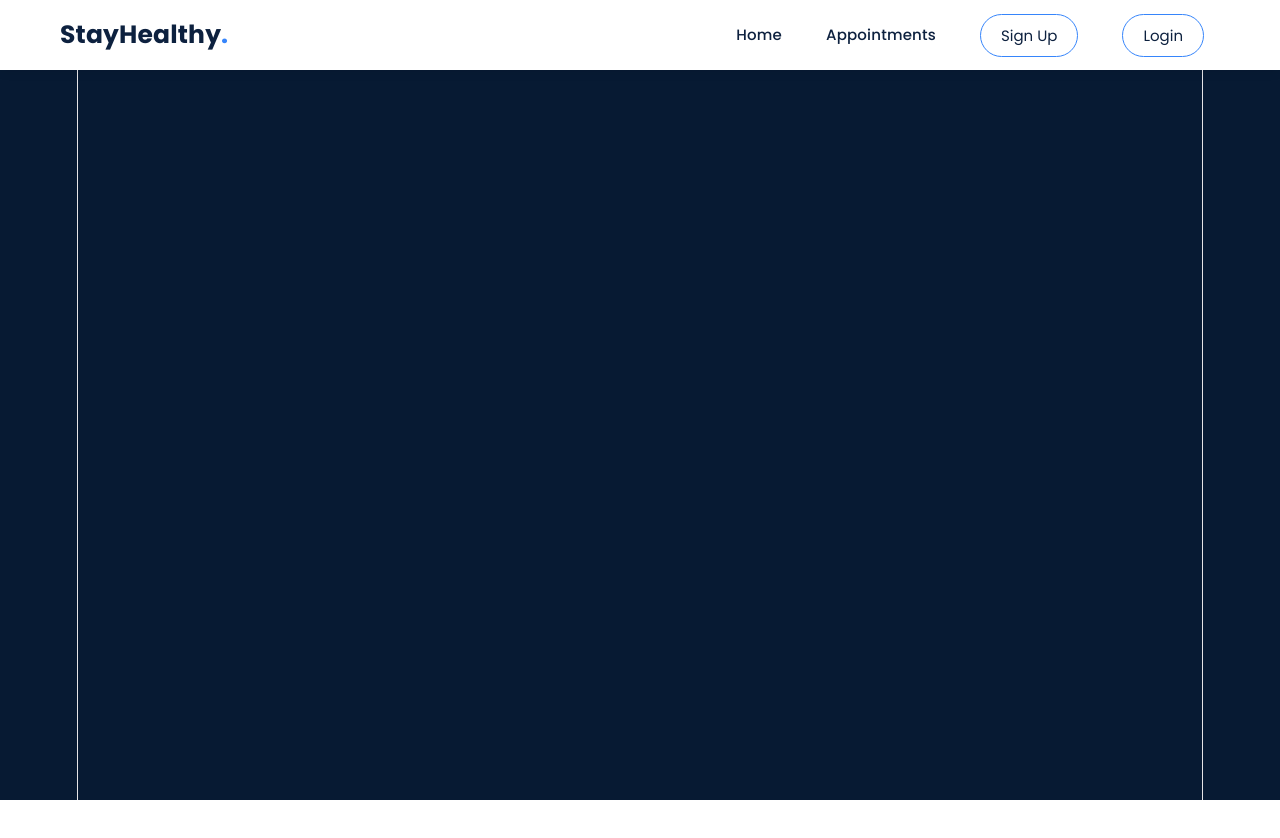
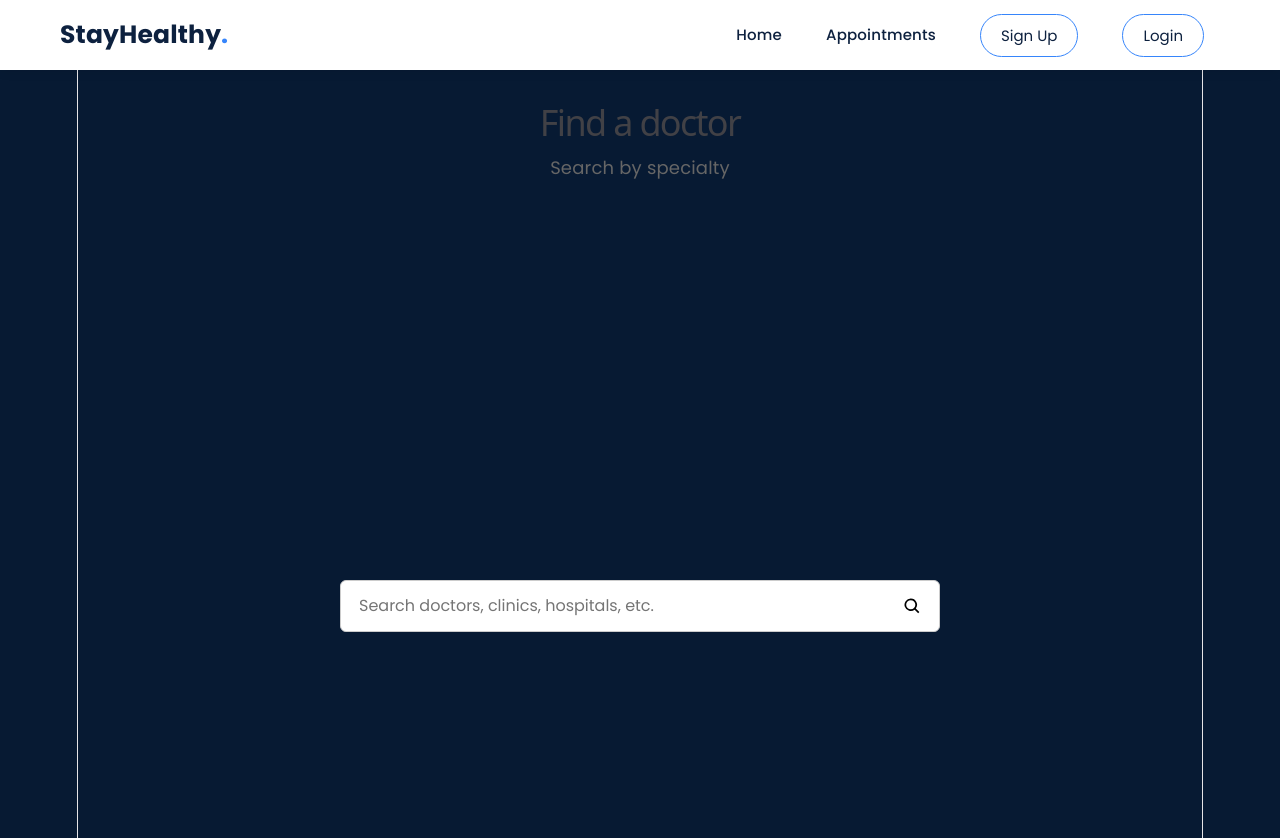
Before and after one commit to romeesa07/med_appt, a React (Vite) app: page /find-doctor in a window 1280 px wide. Shown: the top 838 px of the page. Before the commit the page ends 800 px from the top, so only its background shows below. Built offline with nearby package versions, Linux system fonts and the light colour scheme.

Commit message:
Add FindDoctorSearch route

```diff
--- a/src/App.jsx
+++ b/src/App.jsx
@@ -6,6 +6,7 @@ import Landing_Page from "./Components/Landing_Page/Landing_Page";
 import Sign_Up from "./Components/Sign_Up/Sign_Up";
 import Login from "./Components/Login/Login";
 import InstantConsultation from "./Components/InstantConsultation/InstantConsultation";
+import FindDoctorSearch from "./Components/FindDoctorSearch/FindDoctorSearch";
 
 function App() {
   return (
@@ -25,6 +26,9 @@ function App() {
           <Route path="/login" element={<Login />} />
 
           <Route path="/instant-consultation" element={<InstantConsultation />} />
+
+          <Route path="/find-doctor" element={<FindDoctorSearch />} />
+
         </Routes>
 
       </BrowserRouter>
```
